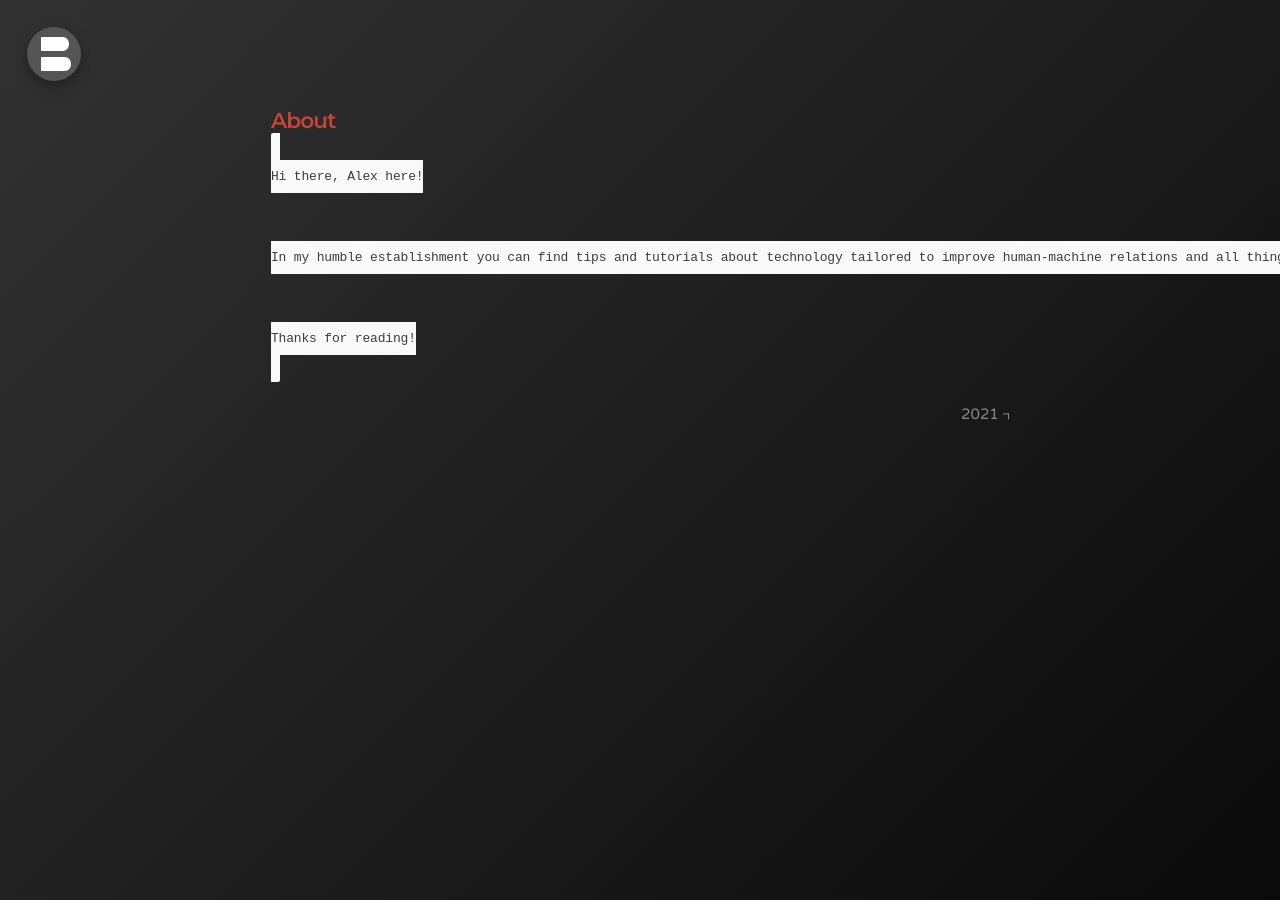
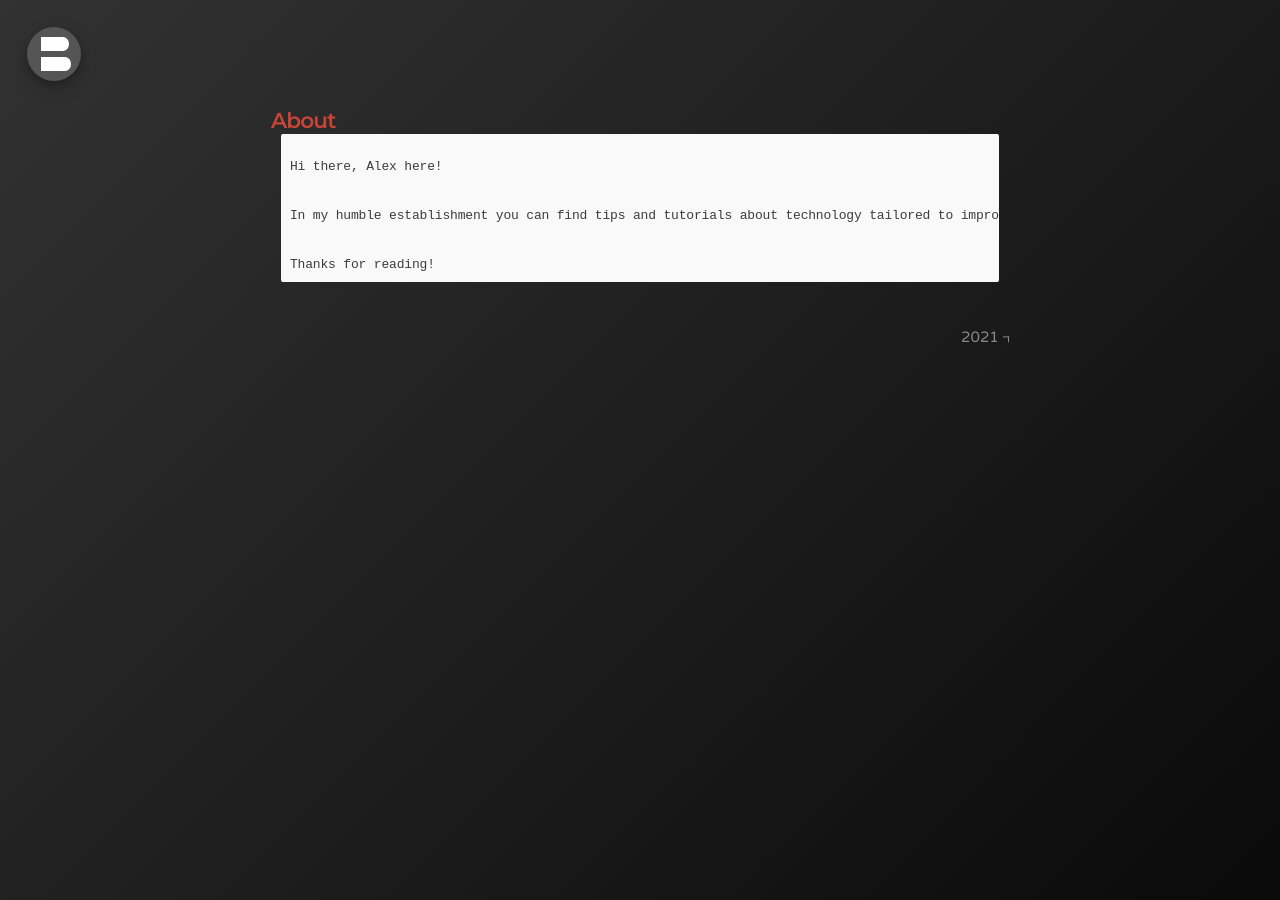
Before and after one commit to bonina/bonina.github.io, a Jekyll site: the page built from about.md, in a window 1280 px wide. Built offline with Jekyll 4.4.1, drawn with Linux system fonts in a browser that asks for light colours.

Commit message:
Update _message.scss

```diff
--- a/_sass/_message.scss
+++ b/_sass/_message.scss
@@ -4,7 +4,6 @@
 // or to a parent if there are multiple elements to show.
 
 .message {
-  margin-bottom: 1rem;
   padding: 0.5rem;
   color: #3d3d3d;
   background-color: #f9f9f9;
@@ -25,5 +24,7 @@
   white-space: pre; /* css-3 */
   //word-wrap: break-word; /* Internet Explorer 5.5+ */
   //white-space : normal;
-  display: inline;
+  margin: 0px auto;
+  margin-bottom: 1rem;
+  width: calc(100% - 20px);
 }
```
